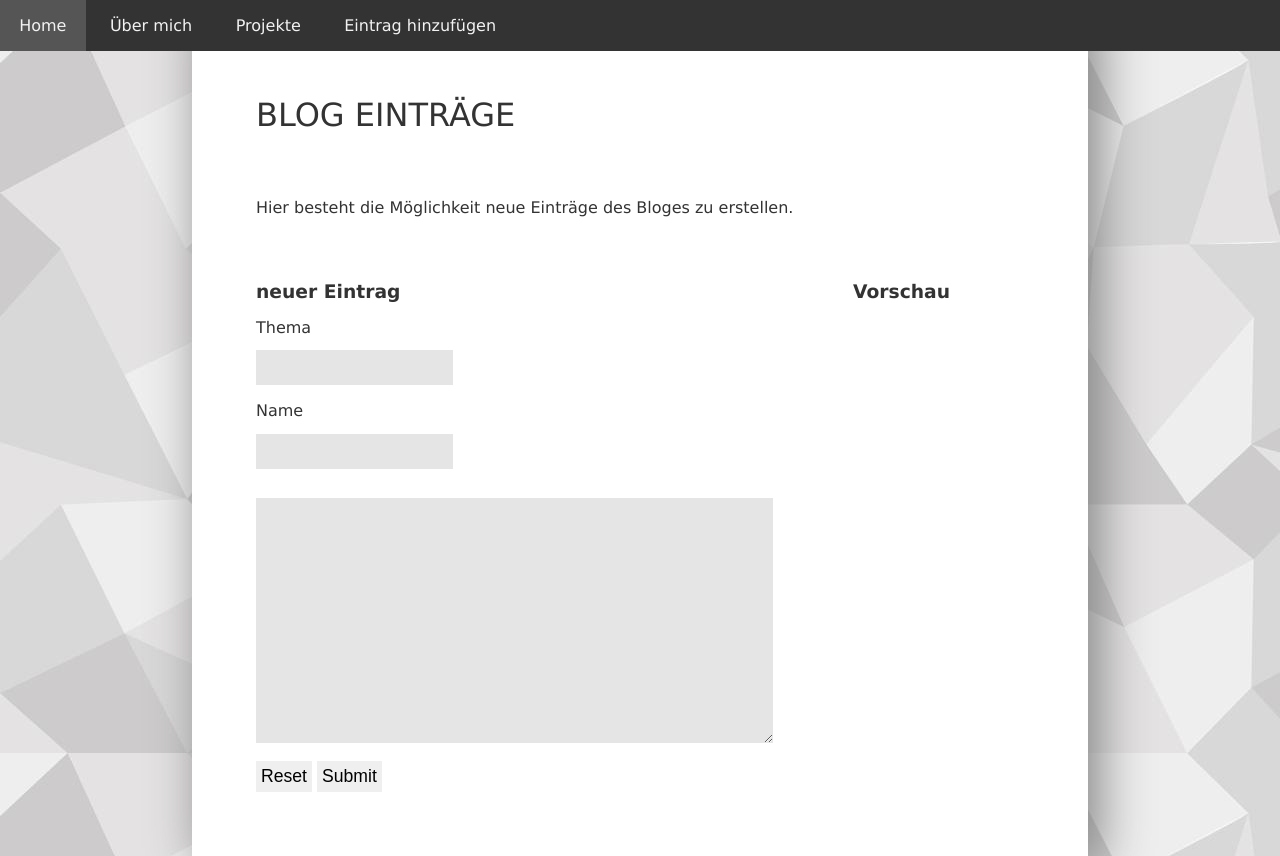
After one commit to miche1/blog, a PHP site: page /scripte/form.php in a window 1280 px wide. The commit adds this page. Run offline with PHP 8.4, Linux system fonts and the light colour scheme.

Commit message:
now dir structure & modify input fields

```diff
--- a/scripte/style.css
+++ b/scripte/css/style.css
@@ -9,7 +9,7 @@
 		}
 		body{
 			/*background-color: silver;*/
-			background-image: url(../pics/background.jpg);
+			background-image: url(../../pics/background.jpg);
 		}
 		p {
 			margin-top: 1em;
@@ -46,7 +46,7 @@
 		display: none;
 		}
 		#content {
-			padding: 4em;
+			padding: 5%;
 			width: 70%;
 			margin: auto;
 			background-color: white;
@@ -75,3 +75,18 @@
 			font-size: 2em;
 			font-weight:lighter;
 		}
+
+		input[type=text], textarea {
+		  display: inline-block;
+		  padding: 10px;
+		  box-sizing: border-box;
+		  background-color: rgba(0,0,0,0.10);
+		  border: none;
+		}
+		input[type=submit], input[type=reset] {
+  		color: black;
+  		display: inline-block;
+  		border: none;
+  		padding: 5px;
+  		font-size: 1.1em;
+		}
--- /dev/null
+++ b/scripte/form.php
@@ -0,0 +1,64 @@
+<html>
+<head>
+<meta charset="UTF-8">
+<title>blog miche1</title>
+<link href="css/style.css" rel="stylesheet" type="text/css">
+</head>
+<body>
+<!-- Menue Bar-->
+<header id="menu">
+			<nav>
+				<ul>
+					<li><a href="../index.php">Home</a></li>
+					<li><a href="about.html">Über mich</a></li>
+					<li><a href="projects.html">Projekte</a></li>
+					<li><a href="form.php">Eintrag hinzufügen</a></li>
+				</ul>
+			</nav>
+			<div>
+				<a href="#menu" class="show">&#9776;</a>
+				<a href="#" class="hide">&#10006;</a>
+			</div>
+</header>
+
+<!--content-->
+<main id="content">
+<h1>BLOG EINTRÄGE</h1>
+	<p>Hier besteht die Möglichkeit neue Einträge des Bloges zu erstellen.</p>
+	<section id="formular">
+		<!--Eingabe Formular-->
+		<article id="EingabeForm">
+			<h3>neuer Eintrag</h3>
+			<form action="form.php" method="post">
+				<p>Thema <br><input type="text" name="tbThema"></p>
+				<p>Name <br><input type="text" name="tbName"></p>
+				<textarea name="blog" rows="15" cols="60" ></textarea><br>
+				<input type="reset" name="btdel">
+				<input type="submit" name="commit">
+			</form>
+		</article>
+
+		<!--Ausgabe Container-->
+		<article id="loadContent">
+			<h3>Vorschau</h3><br>
+				<?php
+				if(isset($_POST['commit'])){
+					$thema = htmlspecialchars($_POST["tbThema"]);
+					$name = htmlspecialchars($_POST["tbName"]);
+					$kommentar = htmlspecialchars($_POST["blog"]);
+
+
+					$inhalt= "<h3> ".$thema."</h3><br><p>".$kommentar."<br><br><small>".$name." ... ".date("d.m.Y")." ".date("H:i")."</small></p>";
+
+					file_put_contents('scripte/blog.txt', $inhalt.";", FILE_APPEND);
+
+					echo $inhalt;
+					echo '</br><p>Eintrag gepeichert</p>';
+					}
+					?>
+		</article>
+
+</section>
+</main>
+</body>
+</html>
```
Also changed, not shown: index.php (+6 -6 lines), scripte/about.html (renamed from about.html, +4 -4 lines), scripte/form.html (renamed from form.php, +6 -4 lines), scripte/projects.html (renamed from projects.html, +4 -4 lines), scripte/css/fonts/Poppins/OFL.txt (renamed from scripte/fonts/Poppins/OFL.txt), scripte/css/fonts/Poppins/Poppins-Bold.ttf (renamed from scripte/fonts/Poppins/Poppins-Bold.ttf), scripte/css/fonts/Poppins/Poppins-Light.ttf (renamed from scripte/fonts/Poppins/Poppins-Light.ttf), scripte/css/fonts/Poppins/Poppins-Medium.ttf (renamed from scripte/fonts/Poppins/Poppins-Medium.ttf), scripte/css/fonts/Poppins/Poppins-Regular.ttf (renamed from scripte/fonts/Poppins/Poppins-Regular.ttf), scripte/css/fonts/Poppins/Poppins-SemiBold.ttf (renamed from scripte/fonts/Poppins/Poppins-SemiBold.ttf), scripte/css/fonts/Quicksand-Regular.ttf (renamed from scripte/fonts/Quicksand-Regular.ttf), scripte/css/fonts/Quicksand/OFL.txt (renamed from scripte/fonts/Quicksand/OFL.txt), scripte/css/fonts/Quicksand/Quicksand-Bold.ttf (renamed from scripte/fonts/Quicksand/Quicksand-Bold.ttf), scripte/css/fonts/Quicksand/Quicksand-Light.ttf (renamed from scripte/fonts/Quicksand/Quicksand-Light.ttf), 2 more files, 1 other file.
